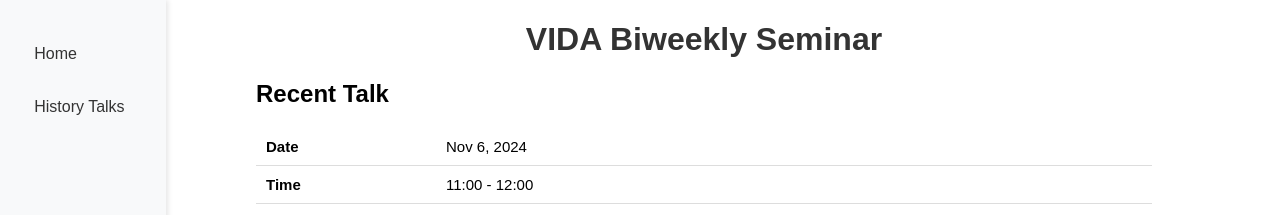
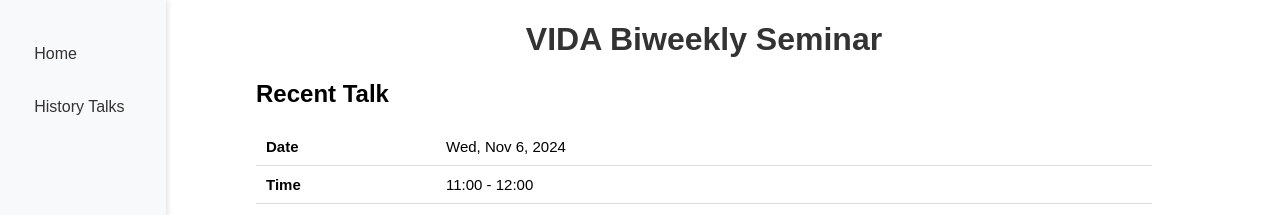
Before and after one commit to VIDAseminar/VIDAseminar.github.io, a React (Create React App) app: page / in a window 1280 px wide. Shown: the top 215 px of the page. Built offline with nearby package versions, Linux system fonts and the light colour scheme.

Commit message:
:bug: fix date

```diff
--- a/src/components/data.js
+++ b/src/components/data.js
@@ -1,7 +1,7 @@
 // src/data.js
 
 export const nextTalk = {
-  date: "Nov 6, 2024",
+  date: "Wed, Nov 6, 2024",
   time: "11:00 - 12:00",
   location: "Room 1114, 370 Jay St",
   speaker1: "Teal Witter",
```
